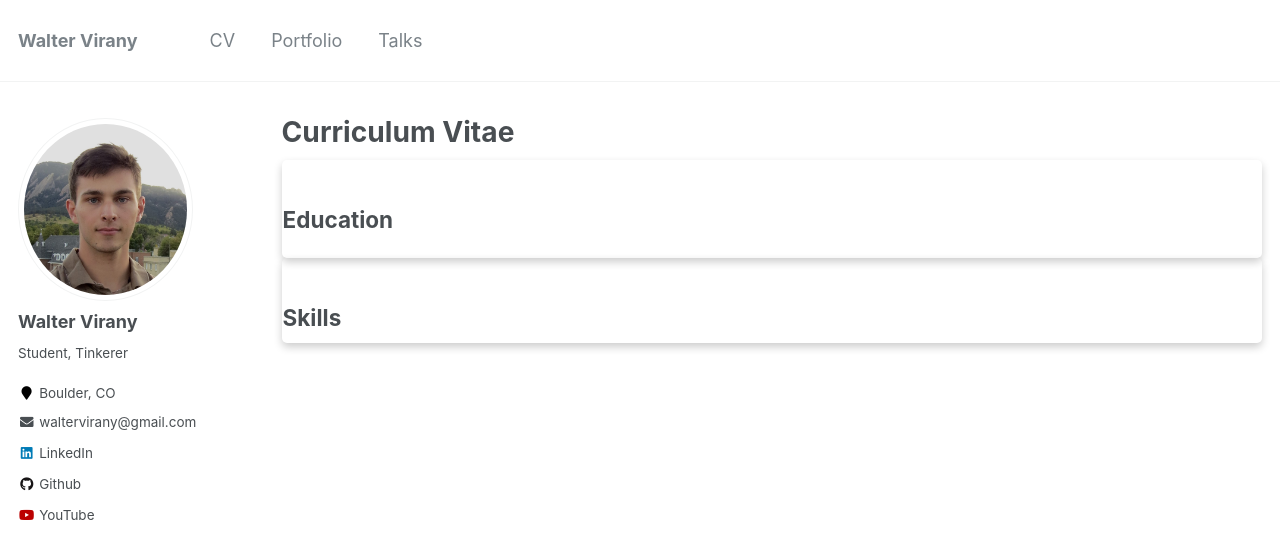
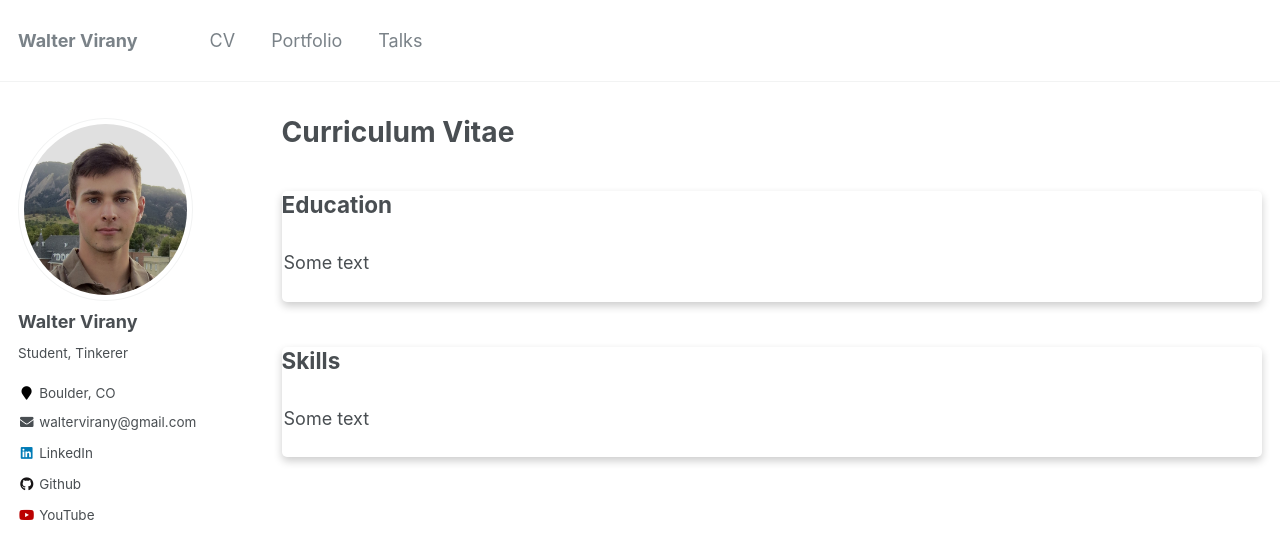
Before and after one commit to wvirany/wvirany.github.io, a Jekyll site: the page built from _pages/cv.html, in a window 1280 px wide. Shown: the top 559 px of the page. Built offline with Jekyll 4.4.1, drawn with Linux system fonts in a browser that asks for light colours.

Commit message:
Update cv

```diff
--- a/_pages/cv.html
+++ b/_pages/cv.html
@@ -20,7 +20,7 @@ redirect_from:
 }
 
 .container {
-  padding: 1px 1px;
+  padding: 2px;
 }
 
 </style>
@@ -28,15 +28,17 @@ redirect_from:
 <body>
 
     <div class="card">
+        <h2><b>Education</b></h2>
         <div class="container">
-            <h2><b>Education</b></h2>
+            <p>Some text</p>
         </p>
         </div>
     </div>
 
     <div class="card">
+        <h2><b>Skills</b></h2>
         <div class="container">
-            <h2><b>Skills</b></h2>
+            <p>Some text</p>
         </div>
     </div>
 
```
